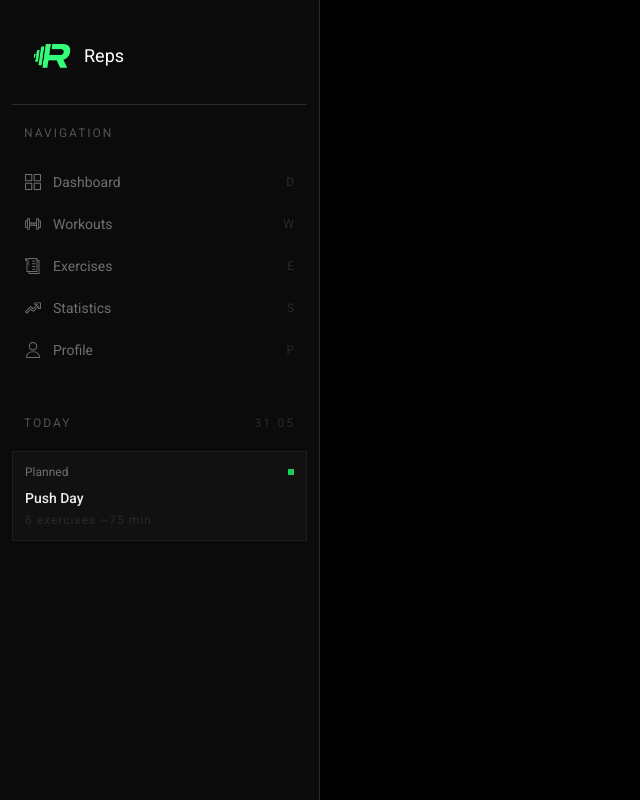
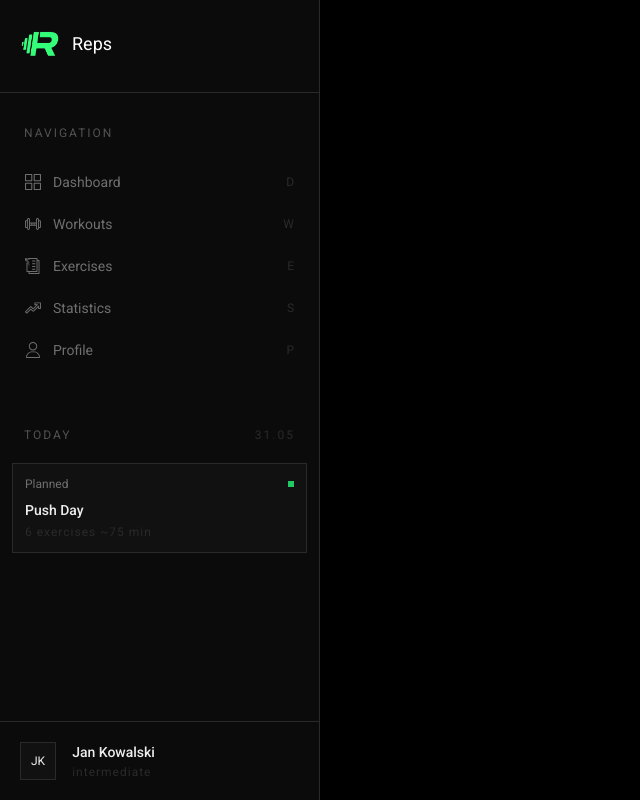
Before and after one commit to pawelwadon/Reps, a React (Vite) app: page / in a window 1280 px wide. Shown: the whole page, without its empty margins (0-640 px from the left). Built offline with nearby package versions, Linux system fonts and the light colour scheme.

Commit message:
feat: create UI of signed in user in Sidebar

```diff
--- a/components/Sidebar.tsx
+++ b/components/Sidebar.tsx
@@ -34,29 +34,36 @@ const currentDate = new Date().toLocaleDateString('pl-PL', {
   month: '2-digit',
 })
 
+const userName:string = 'Jan';
+const userSurname:string = 'Kowalski';
+const user:string = `${userName} ${userSurname}`;
+const userInitial = userName.charAt(0) + userSurname.charAt(0);
+
 export default function Sidebar() {
     const [selected, setSelected] = useState<string>('')
 
     return (
-        <div className="min-h-screen bg-[#0B0B0B] p-3 border-r border-[#2A2A2A]">
+        <div className="min-h-screen relative bg-[#0B0B0B] border-r border-[#2A2A2A]">
             <div className="flex items-center gap-3 px-5 pb-7 pt-6 border-b border-[#2A2A2A]">
                 <img src='../assets/images/logo.webp' alt="logo" width={40} height={40} className="object-contain"/>
                 <p className="text-white text-lg">Reps</p>
             </div>
+            <div className="p-3">
                 <p className="text-xs uppercase text-[#525252] tracking-[2px] px-3 py-5">Navigation</p>
-            <nav className="min-h-full flex flex-col">
+                <nav className="flex flex-col">
                     <NavigationElement to='/' label="dashboard" char="D" selected={selected} setSelected={setSelected}/>
                     <NavigationElement to='/workouts' label="workouts" char="W" selected={selected} setSelected={setSelected}/>
                     <NavigationElement to='/exercises' label="exercises" char="E" selected={selected} setSelected={setSelected}/>
                     <NavigationElement to='/statistics' label="statistics" char="S" selected={selected} setSelected={setSelected}/>
                     <NavigationElement to='/profile' label="profile" char="P" selected={selected} setSelected={setSelected}/>
                 </nav>
-            <div className="pt-6">
+            </div>
+            <div className="pt-6 px-3">
                 <div className="flex justify-between items-center px-3 py-5 text-xs text-[#525252] uppercase tracking-[2px]">
                     <p>Today</p>
                     <p className="text-[#2A2A2A]">{currentDate}</p>
                 </div>
-                <div className="bg-[#111111] border border-[#1D1D1D] p-3">
+                <div className="bg-[#111111] border border-[#2A2A2A] p-3">
                     <div className="flex justify-between items-center">
                         <p className="text-xs text-[#6F6F6F]">Planned</p>
                         <PulseDot/>
@@ -69,6 +76,17 @@ export default function Sidebar() {
                     </div>
                 </div>
             </div>
+            <div className="absolute bottom-0 left-0 p-3 w-full border-t border-[#2A2A2A]">
+                <div className="flex items-center gap-4 p-2">
+                    <div className="bg-[#111111] border border-[#2A2A2A] p-2.5">
+                        <p className="text-[#EDEDED] text-xs">{userInitial}</p>
+                    </div>
+                    <div className="flex flex-col gap-y-0.5">
+                        <p className="text-[#EDEDED] text-sm font-medium">{user}</p>
+                        <p className="text-xs text-[#2A2A2A] tracking-[1px]">intermediate</p>
+                    </div>
+                </div>
+            </div>
         </div>
     )
 }
```
Lines whose indentation alone changed are shown as unchanged.
